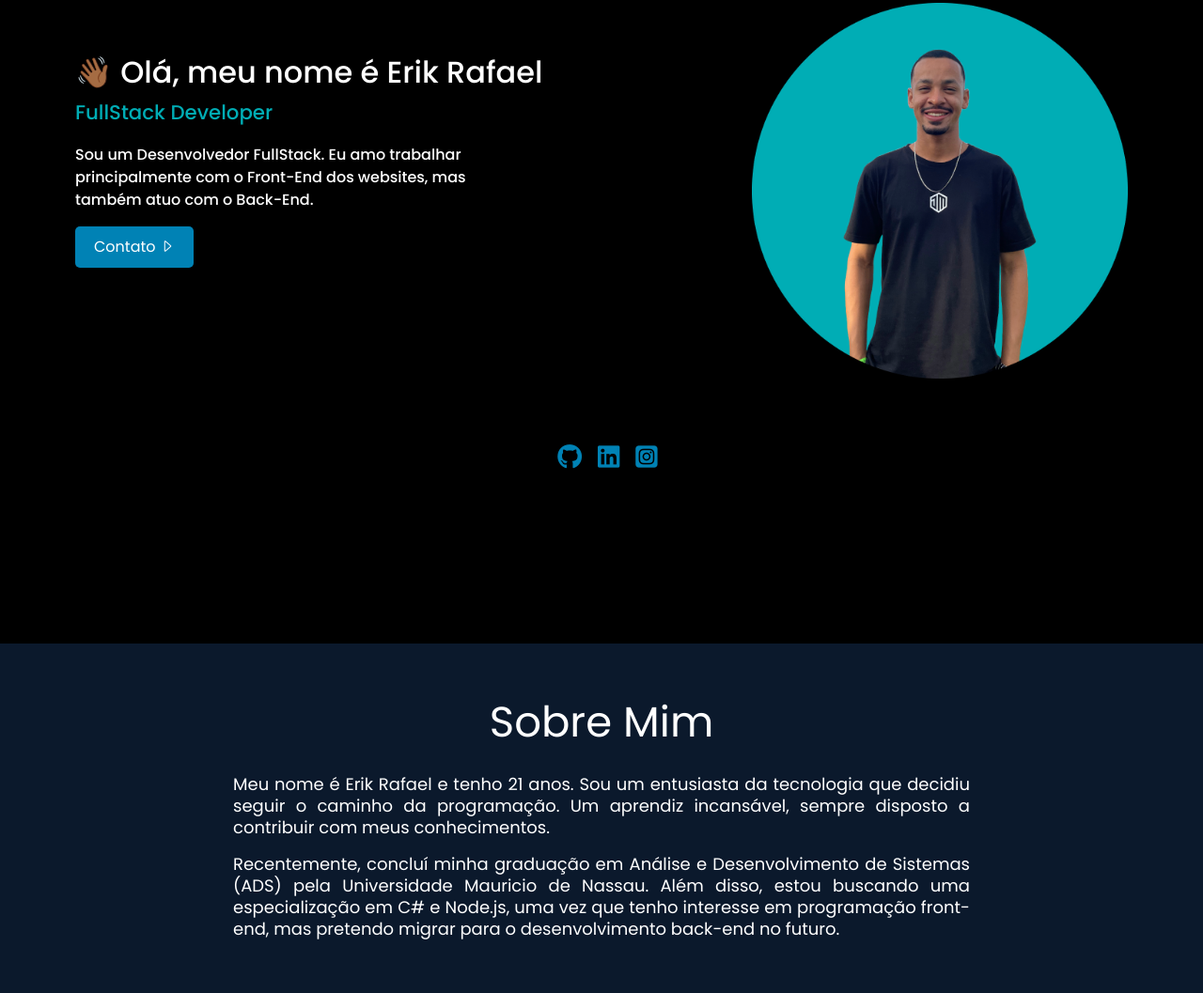
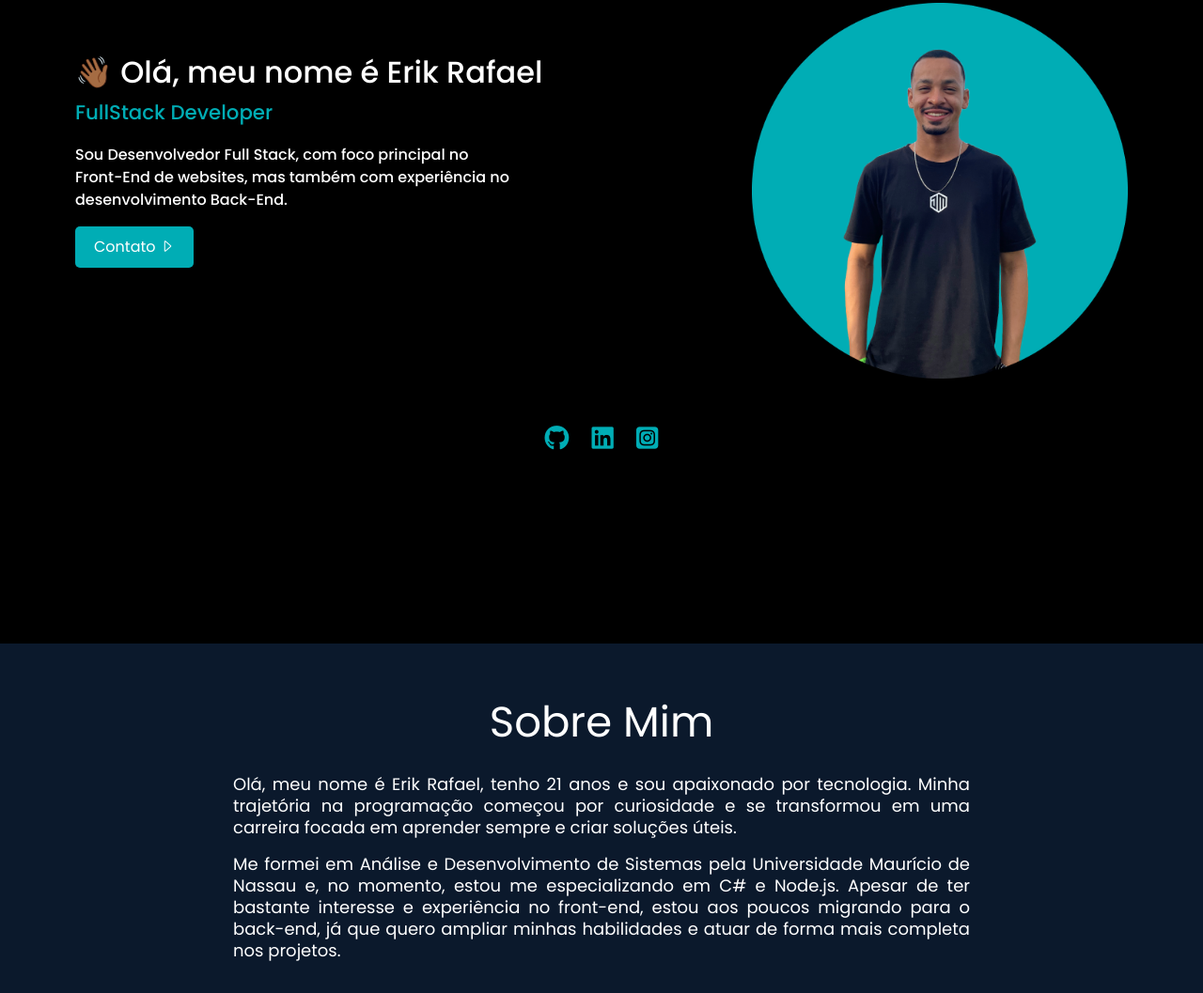
Before and after one commit to ErikRafael03/Portfolio-2.0, a plain HTML site: page index.html in a window 1280 px wide. Shown: the part 115-1172 px from the top of the page at 94% size. Drawn offline with nearby package versions, Linux system fonts and the light colour scheme.

Commit message:
Add files via upload

```diff
--- a/css/style.css
+++ b/css/style.css
@@ -52,7 +52,7 @@ body {
 }
 
 .voltar-inicio a:hover {
-    color: #0082b5;
+    color: #00ADB5;
 }
 
 /* MENU DESKTOP */
@@ -107,7 +107,7 @@ body {
 }
 
 .btn-abrir-menu i {
-    color: #0082b5;
+    color: #00ADB5;
     font-size: 40px;
 }
 
@@ -147,7 +147,7 @@ body {
 }
 
 .nav-mobile nav ul li a:hover {
-    color: #0082b5;
+    color: #00ADB5;
 }
 
 .nav-mobile .btn-fechar {
@@ -191,7 +191,7 @@ body {
 
 }
 #txt-inicio{
-    margin-right: 40%;
+    margin-right: 35%;
 }
 .inicio p {
     /* padding-left: 68px; */
@@ -210,7 +210,7 @@ body {
 }
 /* Estilos para o botão */
 .botao-contato {
-    background-color: #0082b5;
+    background-color: #00ADB5;
     color: white;
     border: none;
     border-radius: 5px;
@@ -232,18 +232,23 @@ body {
     background-color: #003f5a;
     transform: scale(0.95);
 }
-.divRedes {
-    padding-top: 20px;
+
+
+.divRedes{
     text-align: center;
+    padding: 0px 0px;
+}
+.divRedes a{
+    padding: 0px 10px;
+    color: #00ADB5;
+}
+.divRedes a:hover{
+    color: white;
+    transition: 0.5s;
 }
 .divRedes i{
-    color: #0082b5;
     font-size: 20pt;
-    padding-left: 1%;
-}
-.divRedes i:hover{
-    color: #ffffff;
-    transition: 1s;
+
 }
 
 .topo {
--- a/index.html
+++ b/index.html
@@ -10,7 +10,7 @@
   <link rel="stylesheet" href="css/responsive.css">
   <link rel="stylesheet" href="css/animations.css">
   <link rel="stylesheet" href="css/fonts.css">
-  <link rel="shortcut icon" href="assets/Icon/icon.ico" type="image/x-icon">
+  <link rel="shortcut icon" href="assets/Icon/icon2.ico" type="image/x-icon">
   <link rel="stylesheet" href="https://cdn.jsdelivr.net/gh/devicons/devicon@v2.15.1/devicon.min.css">
   <link rel="stylesheet" href="https://cdn.jsdelivr.net/npm/bootstrap-icons@1.11.3/font/bootstrap-icons.min.css">
   <link rel="stylesheet" href="https://cdnjs.cloudflare.com/ajax/libs/font-awesome/4.7.0/css/font-awesome.min.css">
@@ -59,10 +59,13 @@
         <div class="title-inicio">
           <h2>👋🏾 Olá, meu nome é Erik Rafael</h2>
           <p id="subtitle-inicio">FullStack Developer</p>
-          <p id="txt-inicio">Sou um Desenvolvedor FullStack. Eu amo trabalhar
-            principalmente com o Front-End dos websites, mas também atuo com o Back-End.</p>
+          <p id="txt-inicio">Sou Desenvolvedor Full Stack, com foco principal no Front-End de websites,
+            mas também com experiência no desenvolvimento Back-End.</p>
 
-          <button class="botao-contato"><a href="#contato">Contato</a> <i class="bi bi-caret-right"></i></button>
+            <button class="botao-contato">
+              <a href="#contato" onclick="scrollToSection(event)">Contato</a>
+              <i class="bi bi-caret-right"></i>
+            </button>
         </div>
         <div class="img-inicio">
           <img src="assets/foto-perfil-teste.png" alt="Foto de perfil" id="foto">
@@ -89,13 +92,15 @@
       <span class="title">Sobre Mim</span>
 
       <div id="txtsobremim">
-        <p>Meu nome é Erik Rafael e tenho 21 anos. Sou um entusiasta da tecnologia que decidiu
-          seguir o caminho da programação. Um aprendiz incansável, sempre disposto a
-          contribuir com meus conhecimentos.</p>
-        <p>Recentemente, concluí minha graduação em Análise e Desenvolvimento de Sistemas
-          (ADS) pela Universidade Mauricio de Nassau. Além disso, estou buscando uma
-          especialização em C# e Node.js, uma vez que tenho interesse em programação
-          front-end, mas pretendo migrar para o desenvolvimento back-end no futuro.</p>
+        <p>Olá, meu nome é Erik Rafael, tenho 21 anos e sou apaixonado por tecnologia.
+          Minha trajetória na programação começou por curiosidade e se transformou em uma
+          carreira focada em aprender sempre e criar soluções úteis.
+        </p>
+        <p>Me formei em Análise e Desenvolvimento de Sistemas pela Universidade Maurício de
+          Nassau e, no momento, estou me especializando em C# e Node.js. Apesar de ter bastante
+          interesse e experiência no front-end, estou aos poucos migrando para o back-end, já que quero
+          ampliar minhas habilidades e atuar de forma mais completa nos projetos.
+        </p>
       </div>
     </div>
   </section>
@@ -254,7 +259,7 @@
     </div>
   </section>
 
-  <section>
+  <section id="section-contato">
     <a href="" name="contato" style="position: absolute;"></a>
     <div class="contato">
       <span class="title">Contato</span>
--- a/js/script.js
+++ b/js/script.js
@@ -14,6 +14,17 @@ overlay.addEventListener('click', () => {
     menu.classList.remove('abrir-menu')
 })
 // fim MENU MOBILE
+
+// BOTÃO CONTATO
+function scrollToSection(event) {
+    event.preventDefault(); // Previne o comportamento padrão do link
+
+    const section = document.querySelector("#section-contato"); // Seleciona a seção desejada
+    if (section) {
+      section.scrollIntoView({ behavior: "smooth", block: "start" }); // Rola suavemente até a seção
+    }
+  }
+// BOTÃO CONTATO
 
 // VOLTAR AO INICIO
 const backToTop = document.getElementById("voltarInicio");
```
Also changed, not shown: assets/Icon/icon.ico, assets/Icon/icon2.ico (added), assets/icon.png, assets/icon2.png (added), 1 other file.
